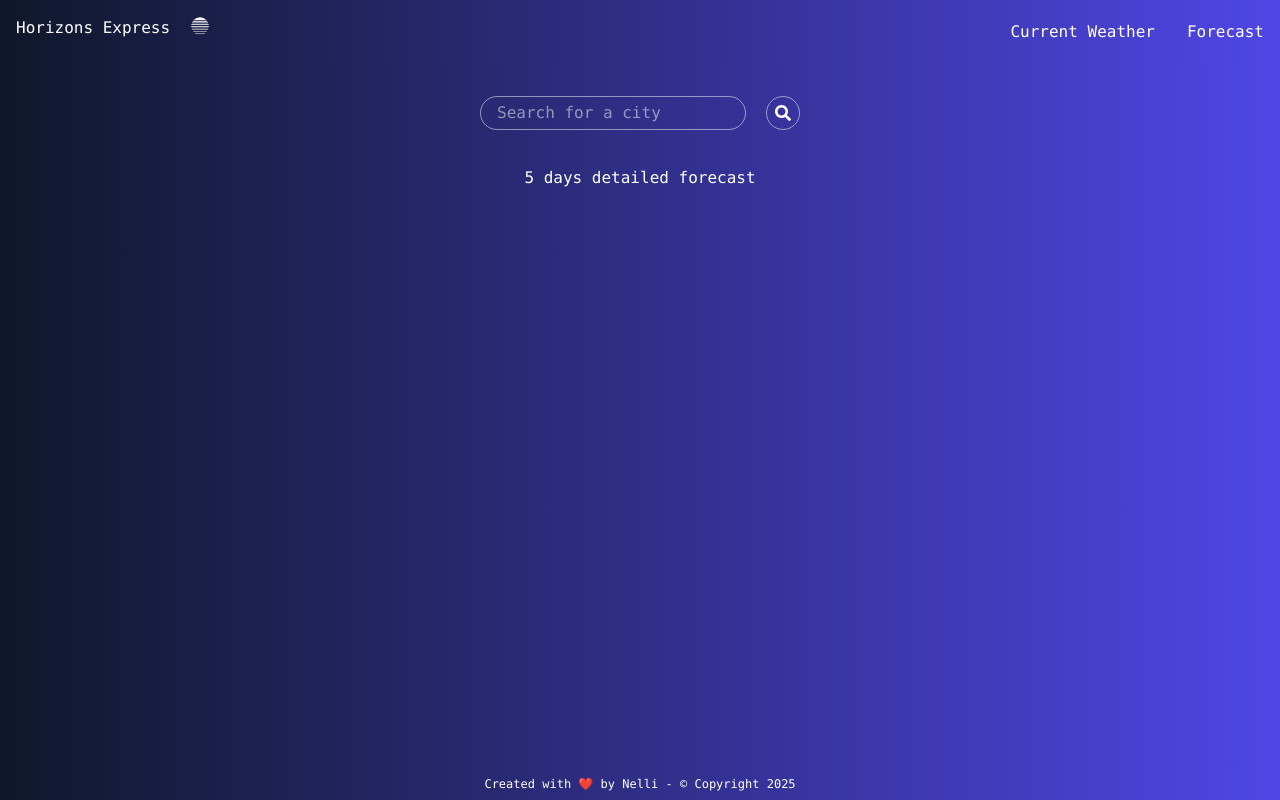
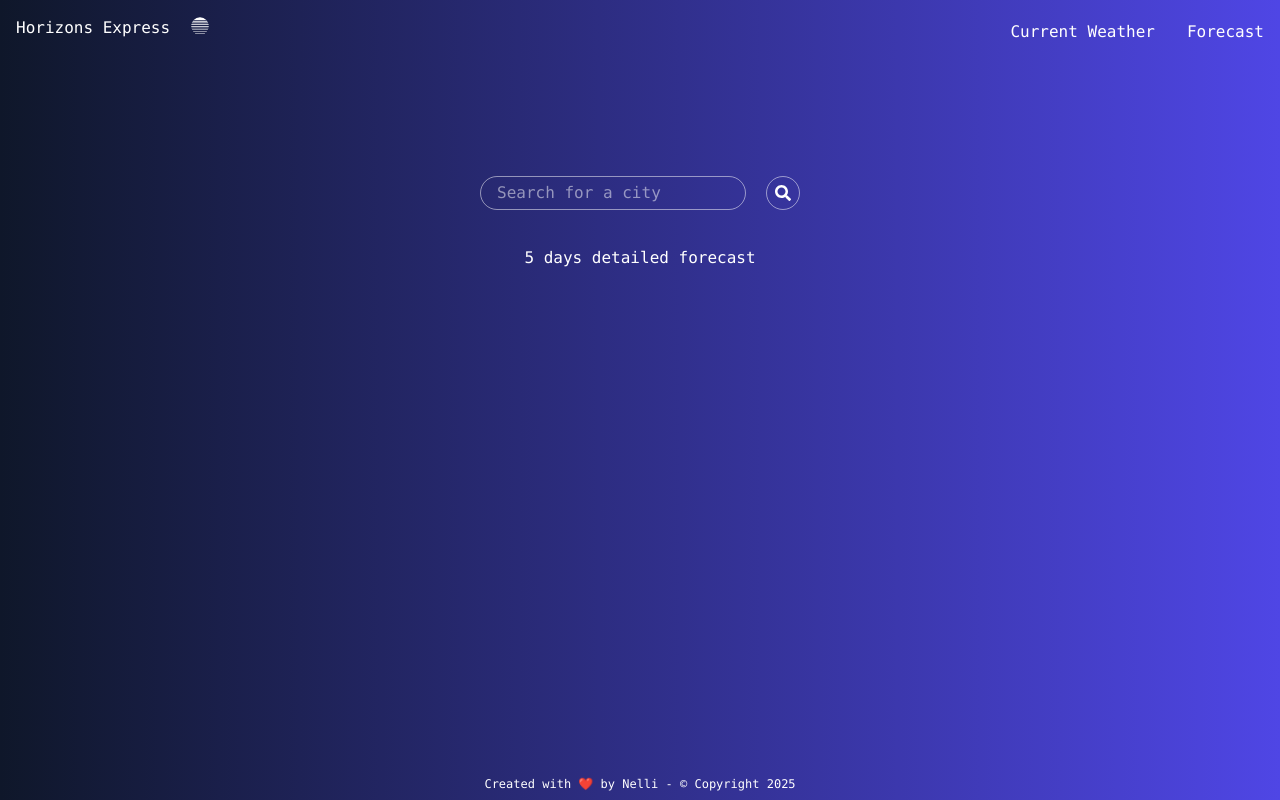
Before and after one commit to Raftouch/horizons-express, a React (Vite) app in the folder client/: page /forecast in a window 1280 px wide. Built offline with nearby package versions, Linux system fonts and the light colour scheme.

Commit message:
:building_construction: update structure

```diff
--- a/client/src/main.tsx
+++ b/client/src/main.tsx
@@ -6,15 +6,15 @@ import { Provider } from "react-redux";
 import store from "./store/store.ts";
 import "./i18n.ts";
 import { createBrowserRouter, RouterProvider } from "react-router-dom";
-import Forecast from "./components/Forecast.tsx";
 import RootLayout from "./RootLayout.tsx";
+import ForecastPage from "./pages/ForecastPage.tsx";
 
 const router = createBrowserRouter([
   {
     element: <RootLayout />,
     children: [
       { path: "/", element: <App /> },
-      { path: "/forecast", element: <Forecast /> },
+      { path: "/forecast", element: <ForecastPage /> },
     ],
   },
 ]);
--- /dev/null
+++ b/client/src/pages/ForecastPage.tsx
@@ -0,0 +1,9 @@
+import Forecast from "../components/Forecast";
+
+export default function ForecastPage() {
+  return (
+    <div className="pt-20">
+      <Forecast />
+    </div>
+  );
+}
```
